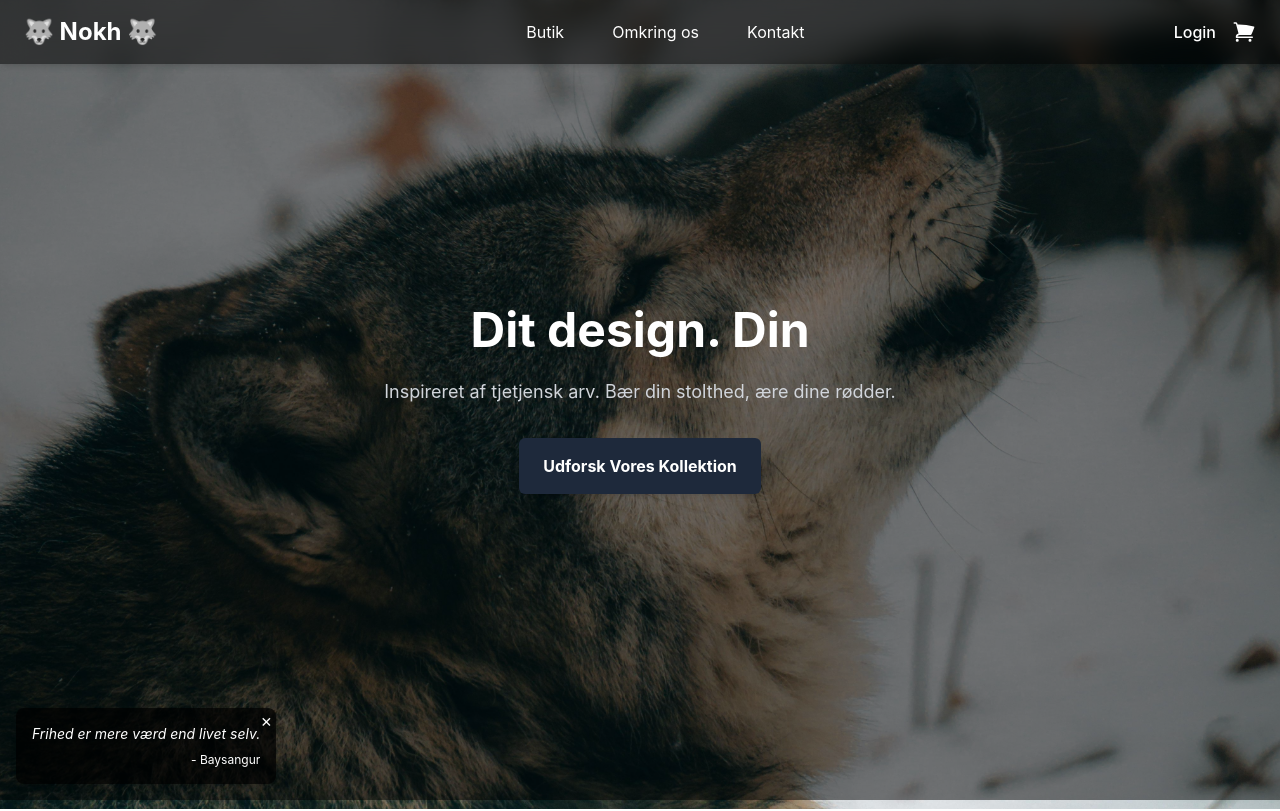
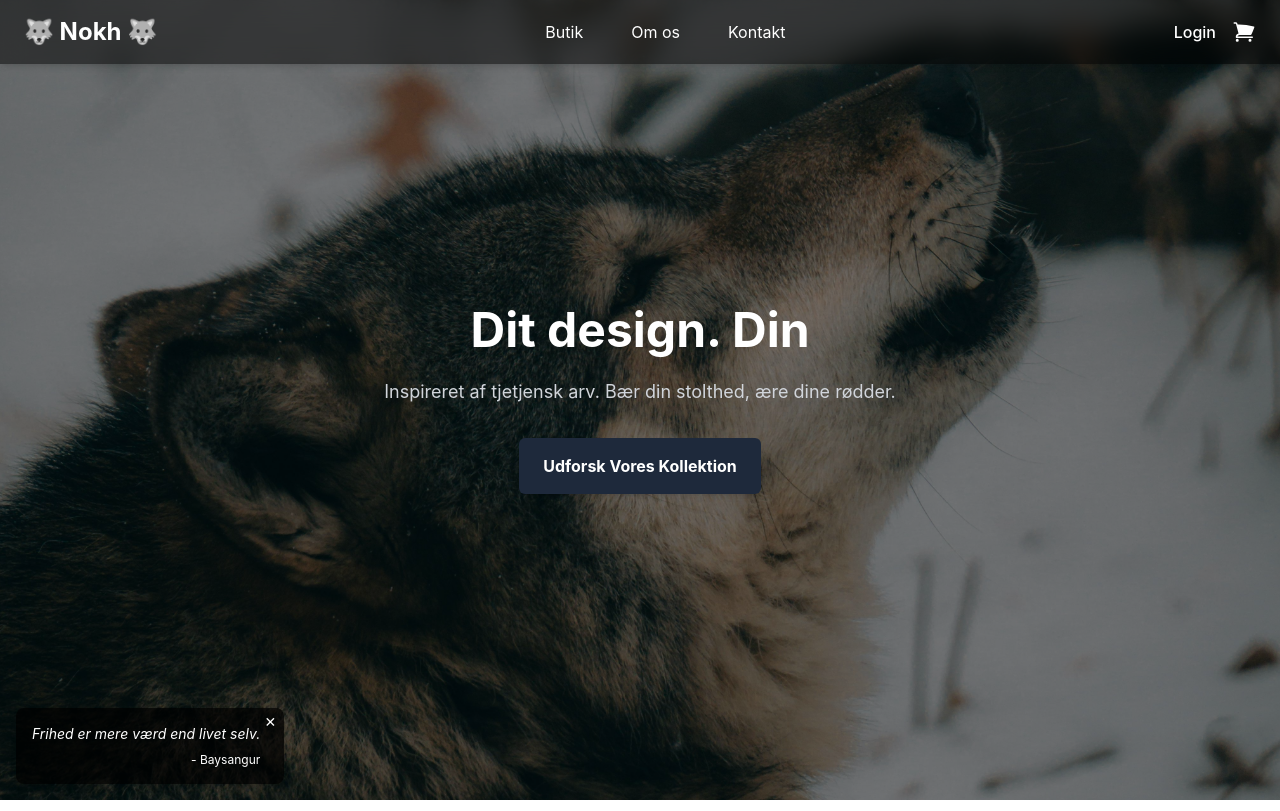
Before and after one commit to IamCobra/wolfwebshop, a Next.js app: page / in a window 1280 px wide. Shown: the top 811 px of the page. Built offline with nearby package versions, Linux system fonts and the light colour scheme.

Commit message:
minor fixes

```diff
--- a/src/app/components/navbar.tsx
+++ b/src/app/components/navbar.tsx
@@ -23,7 +23,7 @@ export default function Navbar() {
             Butik
           </Link>
           <Link href="/about" className="hover:text-yellow-400">
-            Omkring os
+            Om os
           </Link>
           <Link href="/contact" className="hover:text-yellow-400">
             Kontakt
--- a/src/app/page.tsx
+++ b/src/app/page.tsx
@@ -82,13 +82,12 @@ export default function Home() {
     <main className="flex flex-col min-h-screen">
       {/* Hero Section */}
       <section className="relative flex items-center justify-center h-screen bg-gray-900 text-gray-300">
-        <div className="absolute inset-0">
+        <div className="absolute inset-0 overflow-hidden">
           <Image
             src="/assets/wolfimage.jpeg"
             alt="Wolf Howling in Snow"
             layout="fill"
-            objectFit="cover"
-            className="animate-image-motion"
+            className="animate-image-motion object-cover"
             priority
           />
           <div className="absolute inset-0 bg-black/50"></div>
@@ -110,26 +109,23 @@ export default function Home() {
       {/* Floating Quote */}
       {showQuote && (
         <div
-          className={`fixed bottom-4 left-4 bg-black/70 text-white p-4 rounded-lg max-w-xs shadow-md z-50 transition-all duration-1000 ease-in-out ${
-            showQuote ? "translate-y-0 opacity-100" : "translate-y-8 opacity-0"
+          className={`fixed bottom-4 left-4 bg-black/70 text-white p-4 pr-6 rounded-lg max-w-xs shadow-md z-50 transition-all duration-1000 ease-in-out ${showQuote ? "translate-y-0 opacity-100" : "translate-y-8 opacity-0"
             }`}
         >
           <button
-            className="absolute top-1 right-1 text-white text-sm hover:text-gray-400 transition"
+            className="absolute top-1 right-2 text-white text-sm hover:text-gray-400 transition "
             onClick={() => setShowQuote(false)}
           >
             ✕
           </button>
           <p
-            className={`text-sm italic transition-all duration-1000 ease-in-out ${
-              fade ? "opacity-100" : "opacity-0"
+            className={`text-sm italic transition-all duration-1000 ease-in-out ${fade ? "opacity-100" : "opacity-0"
               }`}
           >
             {quotes[currentQuote].text}
           </p>
           <p
-            className={`text-xs text-right mt-2 transition-all duration-1000 ease-in-out ${
-              fade ? "opacity-100" : "opacity-0"
+            className={`text-xs text-right mt-2 transition-all duration-1000 ease-in-out ${fade ? "opacity-100" : "opacity-0"
               }`}
           >
             {quotes[currentQuote].author}
@@ -157,8 +153,8 @@ export default function Home() {
               1024: { slidesPerView: 3 },
             }}
           >
-            {products.map((product) => (
-              <SwiperSlide key={product.id}>
+            {products.map((product, index) => (
+              <SwiperSlide key={index}>
                 <div className="flex flex-col items-center justify-center p-4 bg-gray-100 shadow-lg hover:shadow-2xl rounded-lg transition-transform duration-300 hover:scale-105">
                   <div className="relative h-72 w-full flex items-center justify-center">
                     <Image
@@ -190,9 +186,9 @@ export default function Home() {
         <div className="container mx-auto px-4">
           <h2 className="text-4xl font-bold text-center mb-8">Nyeste Kollektion</h2>
           <div className="grid grid-cols-1 sm:grid-cols-2 lg:grid-cols-2 gap-12">
-      {products.slice(0, 2).map((product) => (
+            {products.slice(0, 2).map((product, index) => (
               <div
-          key={product.id}
+                key={index}
                 className="bg-white shadow-lg rounded-lg overflow-hidden transform hover:scale-105 transition-transform duration-300"
               >
                 <div className="relative w-full h-96">
@@ -200,8 +196,7 @@ export default function Home() {
                     src={product.image}
                     alt={product.name}
                     layout="fill"
-              objectFit="cover"
-              className="hover:opacity-80 transition-opacity duration-300"
+                    className="hover:opacity-80 transition-opacity duration-300 object-cover"
                   />
                 </div>
                 <div className="p-6 text-center">
```
Lines whose indentation alone changed are shown as unchanged.
